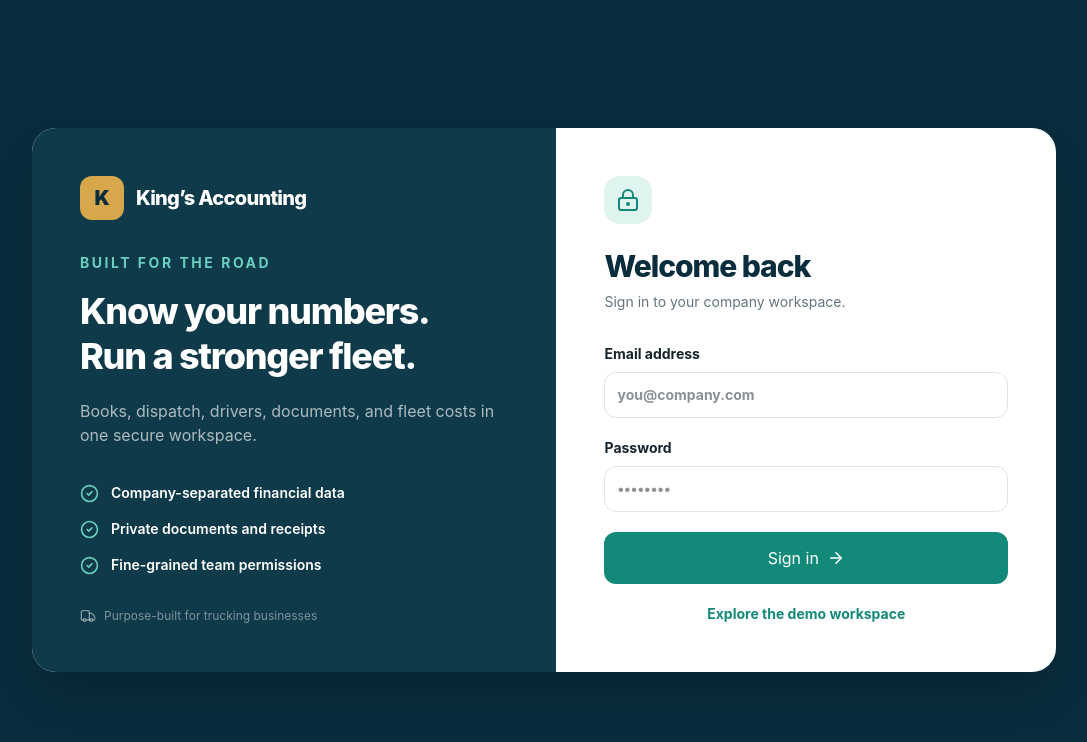
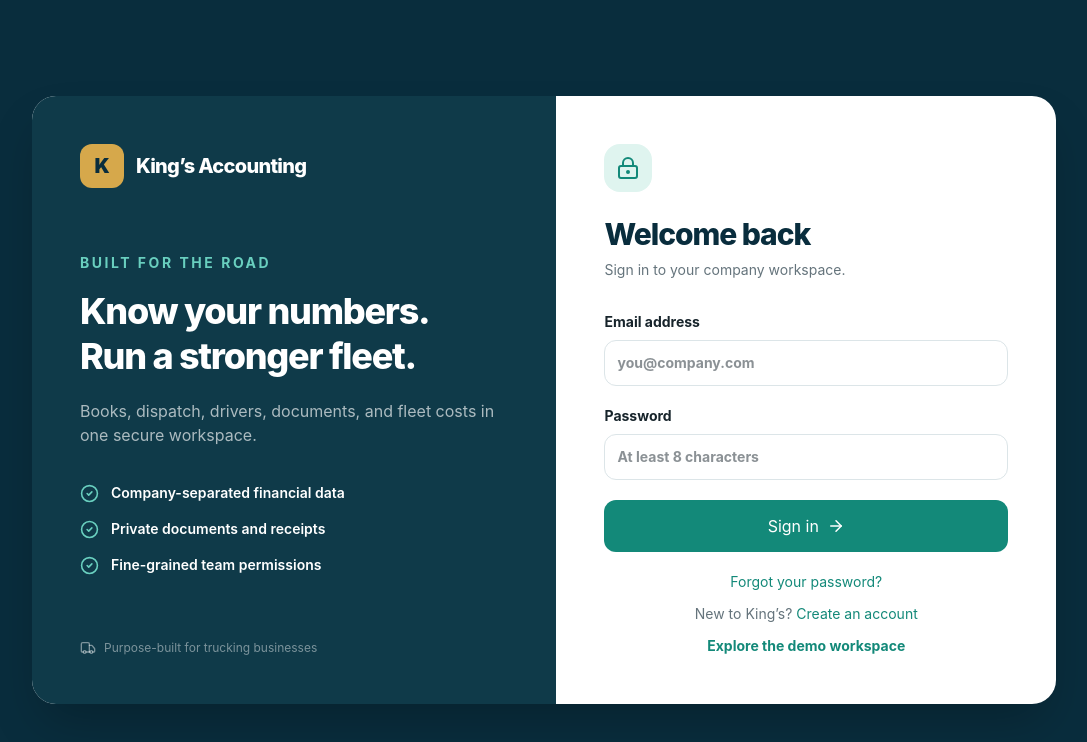
Before and after one commit to kings7910/kingsaccountingsoftware, a Next.js app: page /login in a window 1280 px wide. Shown: the top 742 px of the page, without its empty margins (96-1183 px from the left). Built offline with nearby package versions, Linux system fonts and the light colour scheme.

Commit message:
Complete account authentication flows

```diff
--- a/src/app/login/page.tsx
+++ b/src/app/login/page.tsx
@@ -6,12 +6,54 @@ import { ArrowRight, CheckCircle2, LockKeyhole, Truck } from "lucide-react";
 import { createClient } from "@/lib/supabase/browser";
 import { useRouter } from "next/navigation";
 
-export default function LoginPage(){
-  const router=useRouter();
-  const [message,setMessage]=useState(""); const [busy,setBusy]=useState(false);
-  async function submit(e:FormEvent<HTMLFormElement>){e.preventDefault();setBusy(true);const data=new FormData(e.currentTarget);const supabase=createClient();if(!supabase){setMessage("Demo mode: connect Supabase in .env.local to sign in.");setBusy(false);return;}const {error}=await supabase.auth.signInWithPassword({email:String(data.get("email")),password:String(data.get("password"))});setMessage(error?.message??"Signed in successfully.");setBusy(false);if(!error)router.push("/workspace");}
+type Mode = "signin" | "signup" | "recovery";
+const copy = {
+  signin: { title: "Welcome back", description: "Sign in to your company workspace.", action: "Sign in", busy: "Signing in…" },
+  signup: { title: "Create your account", description: "Start a secure workspace for your company.", action: "Create account", busy: "Creating account…" },
+  recovery: { title: "Reset your password", description: "We’ll email you a secure recovery link.", action: "Send recovery link", busy: "Sending link…" },
+} satisfies Record<Mode, { title: string; description: string; action: string; busy: string }>;
+
+export default function LoginPage() {
+  const router = useRouter();
+  const [mode, setMode] = useState<Mode>("signin");
+  const [message, setMessage] = useState("");
+  const [isError, setIsError] = useState(false);
+  const [busy, setBusy] = useState(false);
+
+  function changeMode(next: Mode) { setMode(next); setMessage(""); setIsError(false); }
+
+  async function submit(event: FormEvent<HTMLFormElement>) {
+    event.preventDefault(); setBusy(true); setMessage(""); setIsError(false);
+    const data = new FormData(event.currentTarget);
+    const email = String(data.get("email") || "").trim();
+    const password = String(data.get("password") || "");
+    const fullName = String(data.get("fullName") || "").trim();
+    const supabase = createClient();
+    if (!supabase) { setMessage("Demo mode: connect Supabase to use account features."); setIsError(true); setBusy(false); return; }
+
+    if (mode === "recovery") {
+      const redirectTo = `${window.location.origin}/auth/confirm?next=/reset-password`;
+      const { error } = await supabase.auth.resetPasswordForEmail(email, { redirectTo });
+      setMessage(error?.message || "Check your email for a password recovery link."); setIsError(Boolean(error)); setBusy(false); return;
+    }
+    if (mode === "signup") {
+      const { data: result, error } = await supabase.auth.signUp({ email, password, options: { data: { full_name: fullName }, emailRedirectTo: `${window.location.origin}/auth/confirm?next=/onboarding` } });
+      if (error) { setMessage(error.message); setIsError(true); }
+      else if (result.session) { router.push("/onboarding"); router.refresh(); }
+      else setMessage("Account created. Check your email to confirm your address, then continue setup.");
+      setBusy(false); return;
+    }
+    const { error } = await supabase.auth.signInWithPassword({ email, password });
+    if (error) { setMessage(error.message); setIsError(true); setBusy(false); return; }
+    router.push("/workspace"); router.refresh();
+  }
+
+  const current = copy[mode];
   return <main className="min-h-screen bg-[var(--navy)] p-4 sm:grid sm:place-items-center"><div className="grid w-full max-w-5xl overflow-hidden rounded-3xl bg-white shadow-2xl lg:grid-cols-[1.05fr_1fr]">
-    <section className="hidden bg-[#0f3a49] p-12 text-white lg:flex lg:flex-col"><div className="flex items-center gap-3"><div className="grid size-11 place-items-center rounded-xl bg-[var(--gold)] text-xl font-black text-[var(--navy)]">K</div><div className="display text-xl font-extrabold">King’s Accounting</div></div><div className="my-auto"><p className="text-sm font-bold uppercase tracking-[.18em] text-[#69cfbf]">Built for the road</p><h1 className="display mt-4 text-4xl font-extrabold leading-tight">Know your numbers.<br/>Run a stronger fleet.</h1><p className="mt-5 max-w-md text-white/65">Books, dispatch, drivers, documents, and fleet costs in one secure workspace.</p><div className="mt-9 space-y-4">{["Company-separated financial data","Private documents and receipts","Fine-grained team permissions"].map(x=><div className="flex items-center gap-3 text-sm font-semibold" key={x}><CheckCircle2 className="text-[#69cfbf]" size={19}/>{x}</div>)}</div></div><div className="flex items-center gap-2 text-xs text-white/45"><Truck size={16}/>Purpose-built for trucking businesses</div></section>
-    <section className="p-7 sm:p-12"><div className="mb-9 lg:hidden"><div className="display text-xl font-extrabold text-[var(--navy)]">King’s Accounting</div></div><div className="grid size-12 place-items-center rounded-2xl bg-[var(--teal-light)] text-[var(--teal)]"><LockKeyhole/></div><h2 className="display mt-6 text-3xl font-extrabold text-[var(--navy)]">Welcome back</h2><p className="mt-2 text-sm text-[var(--muted)]">Sign in to your company workspace.</p><form onSubmit={submit} className="mt-8 space-y-5"><label className="block text-sm font-bold">Email address<input name="email" required type="email" autoComplete="email" className="mt-2 w-full rounded-xl border border-[var(--line)] p-3" placeholder="you@company.com"/></label><label className="block text-sm font-bold">Password<input name="password" required type="password" autoComplete="current-password" className="mt-2 w-full rounded-xl border border-[var(--line)] p-3" placeholder="••••••••"/></label>{message&&<p role="status" className="rounded-xl bg-[var(--canvas)] p-3 text-sm">{message}</p>}<button disabled={busy} className="flex w-full items-center justify-center gap-2 rounded-xl bg-[var(--teal)] p-3.5 font-bold text-white disabled:opacity-50">{busy?"Signing in…":"Sign in"}<ArrowRight size={18}/></button></form><Link href="/" className="mt-5 block text-center text-sm font-bold text-[var(--teal)]">Explore the demo workspace</Link></section>
-  </div></main>
+    <section className="hidden bg-[#0f3a49] p-12 text-white lg:flex lg:flex-col"><div className="flex items-center gap-3"><div className="grid size-11 place-items-center rounded-xl bg-[var(--gold)] text-xl font-black text-[var(--navy)]">K</div><div className="display text-xl font-extrabold">King’s Accounting</div></div><div className="my-auto"><p className="text-sm font-bold uppercase tracking-[.18em] text-[#69cfbf]">Built for the road</p><h1 className="display mt-4 text-4xl font-extrabold leading-tight">Know your numbers.<br/>Run a stronger fleet.</h1><p className="mt-5 max-w-md text-white/65">Books, dispatch, drivers, documents, and fleet costs in one secure workspace.</p><div className="mt-9 space-y-4">{["Company-separated financial data","Private documents and receipts","Fine-grained team permissions"].map(item=><div className="flex items-center gap-3 text-sm font-semibold" key={item}><CheckCircle2 className="text-[#69cfbf]" size={19}/>{item}</div>)}</div></div><div className="flex items-center gap-2 text-xs text-white/45"><Truck size={16}/>Purpose-built for trucking businesses</div></section>
+    <section className="p-7 sm:p-12"><div className="mb-9 lg:hidden"><div className="display text-xl font-extrabold text-[var(--navy)]">King’s Accounting</div></div><div className="grid size-12 place-items-center rounded-2xl bg-[var(--teal-light)] text-[var(--teal)]"><LockKeyhole/></div><h2 className="display mt-6 text-3xl font-extrabold text-[var(--navy)]">{current.title}</h2><p className="mt-2 text-sm text-[var(--muted)]">{current.description}</p>
+      <form onSubmit={submit} className="mt-8 space-y-5">{mode==="signup"&&<label className="block text-sm font-bold">Full name<input name="fullName" required minLength={2} maxLength={100} autoComplete="name" className="mt-2 w-full rounded-xl border border-[var(--line)] p-3" placeholder="Your name"/></label>}<label className="block text-sm font-bold">Email address<input name="email" required type="email" autoComplete="email" className="mt-2 w-full rounded-xl border border-[var(--line)] p-3" placeholder="you@company.com"/></label>{mode!=="recovery"&&<label className="block text-sm font-bold">Password<input name="password" required minLength={8} type="password" autoComplete={mode==="signup"?"new-password":"current-password"} className="mt-2 w-full rounded-xl border border-[var(--line)] p-3" placeholder="At least 8 characters"/></label>}{message&&<p role={isError?"alert":"status"} className={`rounded-xl border p-3 text-sm ${isError?"border-red-200 bg-red-50 text-red-800":"border-emerald-200 bg-emerald-50 text-emerald-800"}`}>{message}</p>}<button disabled={busy} className="flex w-full items-center justify-center gap-2 rounded-xl bg-[var(--teal)] p-3.5 font-bold text-white disabled:opacity-50">{busy?current.busy:current.action}<ArrowRight size={18}/></button></form>
+      <div className="mt-5 space-y-3 text-center text-sm">{mode==="signin"&&<><button onClick={()=>changeMode("recovery")} className="font-bold text-[var(--teal)]">Forgot your password?</button><p className="text-[var(--muted)]">New to King’s? <button onClick={()=>changeMode("signup")} className="font-bold text-[var(--teal)]">Create an account</button></p></>}{mode!=="signin"&&<button onClick={()=>changeMode("signin")} className="font-bold text-[var(--teal)]">Back to sign in</button>}<Link href="/" className="block font-bold text-[var(--teal)]">Explore the demo workspace</Link></div>
+    </section>
+  </div></main>;
 }
--- /dev/null
+++ b/src/app/reset-password/page.tsx
@@ -0,0 +1,6 @@
+import { redirect } from "next/navigation";
+import { ResetPasswordForm } from "@/components/auth/reset-password-form";
+import { createClient } from "@/lib/supabase/server";
+
+export const dynamic = "force-dynamic";
+export default async function ResetPasswordPage(){const supabase=await createClient();if(!supabase)redirect("/login");const{data,error}=await supabase.auth.getClaims();if(error||!data?.claims?.sub)redirect("/login");return <ResetPasswordForm/>}
--- /dev/null
+++ b/src/components/auth/reset-password-form.tsx
@@ -0,0 +1,12 @@
+"use client";
+
+import { FormEvent, useState } from "react";
+import { CheckCircle2, KeyRound } from "lucide-react";
+import { useRouter } from "next/navigation";
+import { createClient } from "@/lib/supabase/browser";
+
+export function ResetPasswordForm() {
+  const router = useRouter(); const [busy,setBusy]=useState(false); const [error,setError]=useState(""); const [complete,setComplete]=useState(false);
+  async function submit(event:FormEvent<HTMLFormElement>){event.preventDefault();setBusy(true);setError("");const data=new FormData(event.currentTarget);const password=String(data.get("password")||"");const confirmation=String(data.get("confirmation")||"");if(password!==confirmation){setError("Passwords do not match.");setBusy(false);return;}const supabase=createClient();const result=supabase?await supabase.auth.updateUser({password}):{error:new Error("Database configuration is unavailable.")};if(result.error){setError(result.error.message);setBusy(false);return;}setComplete(true);setBusy(false);setTimeout(()=>{router.push("/workspace");router.refresh()},1200)}
+  return <main className="grid min-h-screen place-items-center bg-[var(--navy)] p-4"><section className="w-full max-w-md rounded-3xl bg-white p-7 shadow-2xl sm:p-10"><div className="grid size-12 place-items-center rounded-2xl bg-[var(--teal-light)] text-[var(--teal)]">{complete?<CheckCircle2/>:<KeyRound/>}</div><h1 className="display mt-6 text-3xl font-extrabold text-[var(--navy)]">{complete?"Password updated":"Choose a new password"}</h1>{complete?<p role="status" className="mt-3 text-sm text-[var(--muted)]">Taking you back to your workspace…</p>:<form onSubmit={submit} className="mt-7 space-y-5"><label className="block text-sm font-bold">New password<input name="password" required minLength={8} type="password" autoComplete="new-password" className="mt-2 w-full rounded-xl border border-[var(--line)] p-3"/></label><label className="block text-sm font-bold">Confirm new password<input name="confirmation" required minLength={8} type="password" autoComplete="new-password" className="mt-2 w-full rounded-xl border border-[var(--line)] p-3"/></label>{error&&<p role="alert" className="rounded-xl border border-red-200 bg-red-50 p-3 text-sm text-red-800">{error}</p>}<button disabled={busy} className="w-full rounded-xl bg-[var(--teal)] p-3.5 font-bold text-white disabled:opacity-50">{busy?"Updating…":"Update password"}</button></form>}</section></main>;
+}
--- a/src/lib/auth-routing.ts
+++ b/src/lib/auth-routing.ts
@@ -1,5 +1,5 @@
 export function authRedirect(pathname: string, authenticated: boolean) {
-  if ((pathname.startsWith("/workspace") || pathname === "/onboarding") && !authenticated) return "/login";
+  if ((pathname.startsWith("/workspace") || pathname === "/onboarding" || pathname === "/reset-password") && !authenticated) return "/login";
   if (pathname === "/login" && authenticated) return "/workspace";
   return null;
 }
```
Also changed, not shown: src/app/auth/confirm/route.ts (added, +16 -0 lines), 1 other file (tests, documents, lock files or other folders).
